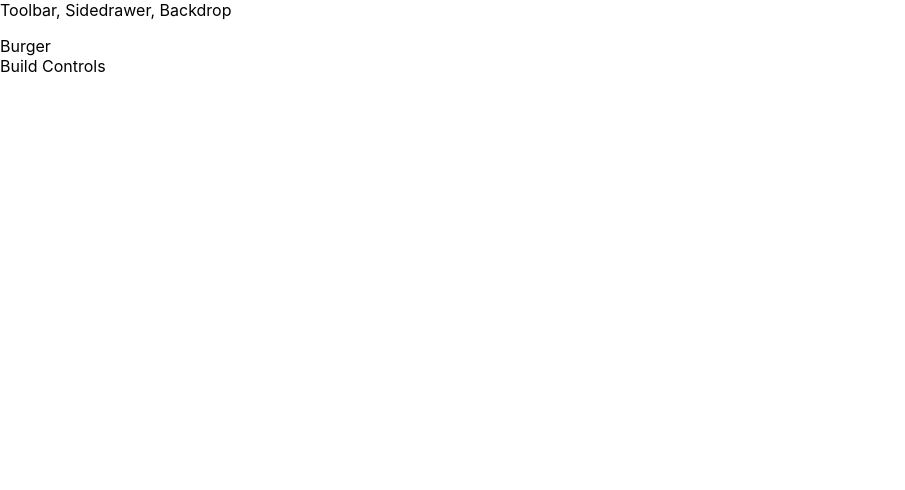
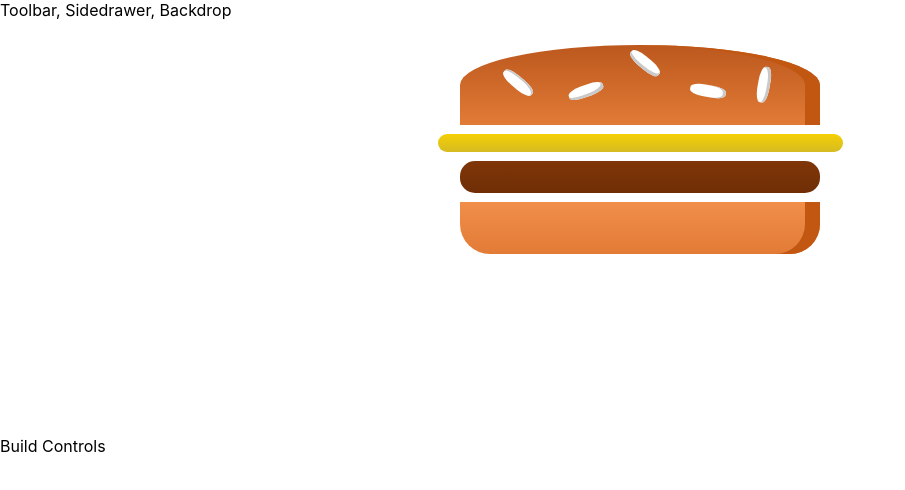
Before and after one commit to DZamora94/the-burger-builder, a React (Create React App) app: page / in a window 1280 px wide. Shown: the top 490 px of the page, without its empty margins (0-905 px from the left). Built offline with nearby package versions, Linux system fonts and the light colour scheme.

Commit message:
feat(BurgerBuilder): added burger and ingredients

```diff
--- /dev/null
+++ b/src/components/Burger/Burger.module.scss
@@ -0,0 +1,30 @@
+.Burger {
+    width: 100%;
+    margin: auto;
+    height: 25px;
+    overflow-y: scroll;
+    text-align: center;
+    font-weight: bold;
+    font-size: 1.2rem;
+}
+
+@media (min-width: 1000px) and (min-height: 700px) {
+    .Burger {
+        width: 700px;
+        height: 600px;
+    }
+}
+
+@media (min-width: 500px) and (min-height: 401px) {
+    .Burger {
+        width: 450px;
+        height: 400px;
+    }
+}
+
+@media (min-width: 500px) and (max-height: 400px) {
+    .Burger {
+        width: 350px;
+        height: 300px;
+    }
+}
--- /dev/null
+++ b/src/components/Burger/Burger.tsx
@@ -0,0 +1,18 @@
+import { FunctionComponent } from "react";
+
+import React from "react";
+import styles from "./Burger.module.scss";
+import BurgerIngredient from "./BurgerIngredient/BurgerIngredient";
+
+const burger: FunctionComponent<{}> = (props) => {
+  return (
+    <div className={styles.Burger}>
+      <BurgerIngredient type="bread-top"></BurgerIngredient>
+      <BurgerIngredient type="cheese"></BurgerIngredient>
+      <BurgerIngredient type="meat"></BurgerIngredient>
+      <BurgerIngredient type="bread-bottom"></BurgerIngredient>
+    </div>
+  );
+};
+
+export default burger;
--- a/src/components/Burger/BurgerIngredient/BurgerIngredient.tsx
+++ b/src/components/Burger/BurgerIngredient/BurgerIngredient.tsx
@@ -21,16 +21,16 @@ const burgerIngredient: React.FunctionComponent<BurgerIngredientProps> = (props)
       );
       break;
     case "meat":
-      <div className={styles.Meat}></div>;
+      ingredient = <div className={styles.Meat}></div>;
       break;
     case "cheese":
-      <div className={styles.Cheese}></div>;
+      ingredient = <div className={styles.Cheese}></div>;
       break;
     case "bacon":
-      <div className={styles.Bacon}></div>;
+      ingredient = <div className={styles.Bacon}></div>;
       break;
     case "salad":
-      <div className={styles.Salad}></div>;
+      ingredient = <div className={styles.Salad}></div>;
       break;
     default:
       ingredient = null;
--- a/src/containers/BurgerBuilder.tsx
+++ b/src/containers/BurgerBuilder.tsx
@@ -1,11 +1,12 @@
 import React from "react";
 import Aux from "../hoc/Auxiliary";
+import Burger from '../components/Burger/Burger';
 
 class BurgerBuilder extends React.Component {
   render() {
     return (
       <Aux>
-        <div>Burger</div>
+        <Burger />
         <div>Build Controls</div>
       </Aux>
     );
```
